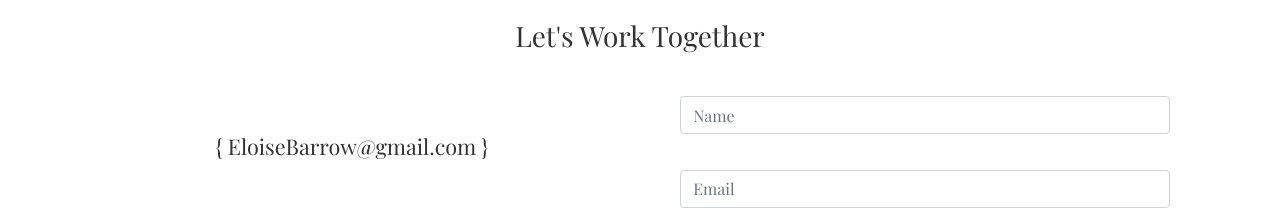
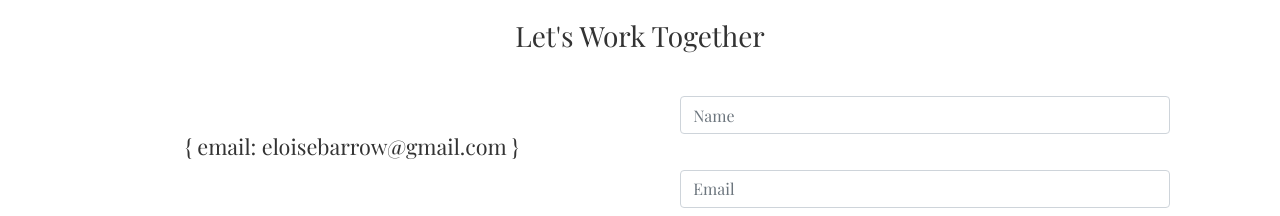
Before and after one commit to jkeohan/portfolio-1, a plain HTML site: page index.html in a window 1280 px wide. Shown: the part 2080-2296 px from the top of the page. Drawn offline with nearby package versions, Linux system fonts and the light colour scheme; no server answers.

Commit message:
changed contact format

```diff
--- a/index.html
+++ b/index.html
@@ -72,7 +72,7 @@
         <h3>Let's Work Together</h3>
         <div id="contact-info">
           <div id="contact-details">
-            <p>{ EloiseBarrow@gmail.com }</p>
+            <p>{ email: eloisebarrow@gmail.com }</p>
             <p id="contact-or">||</p>
           </div>
           <form
```
